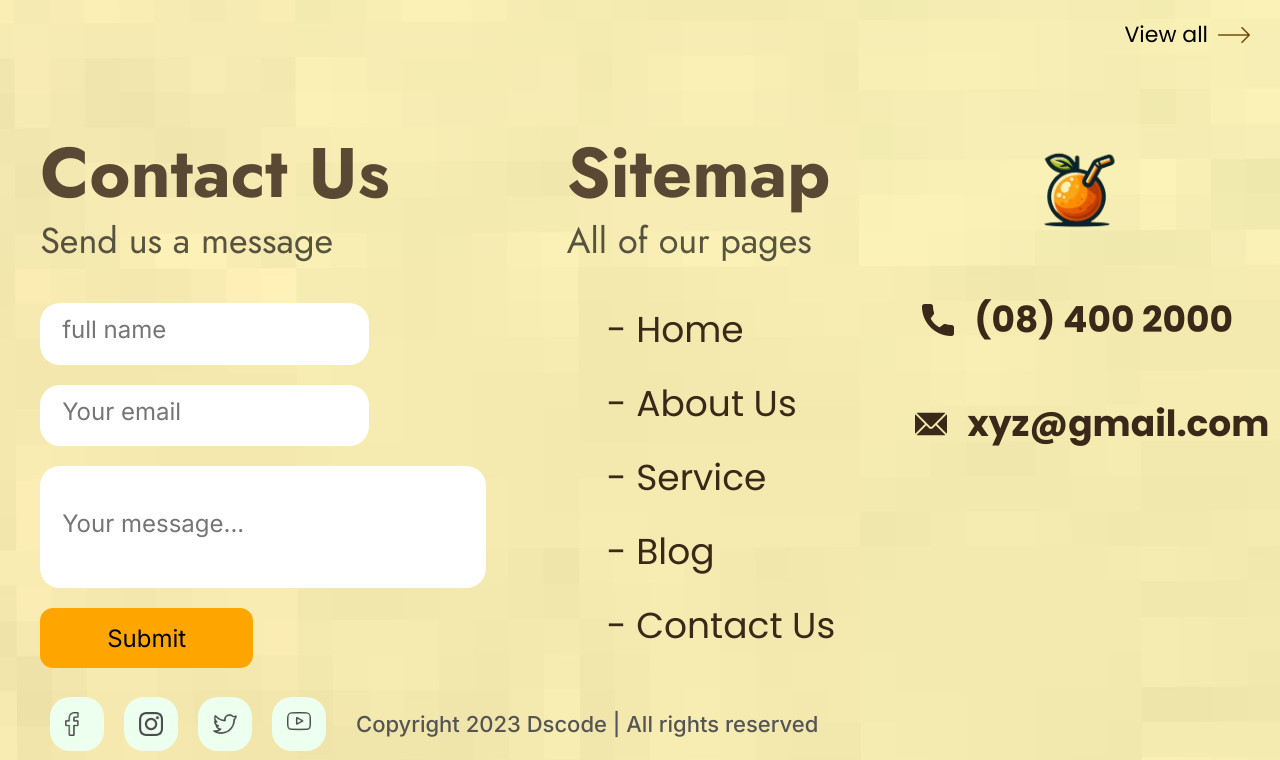
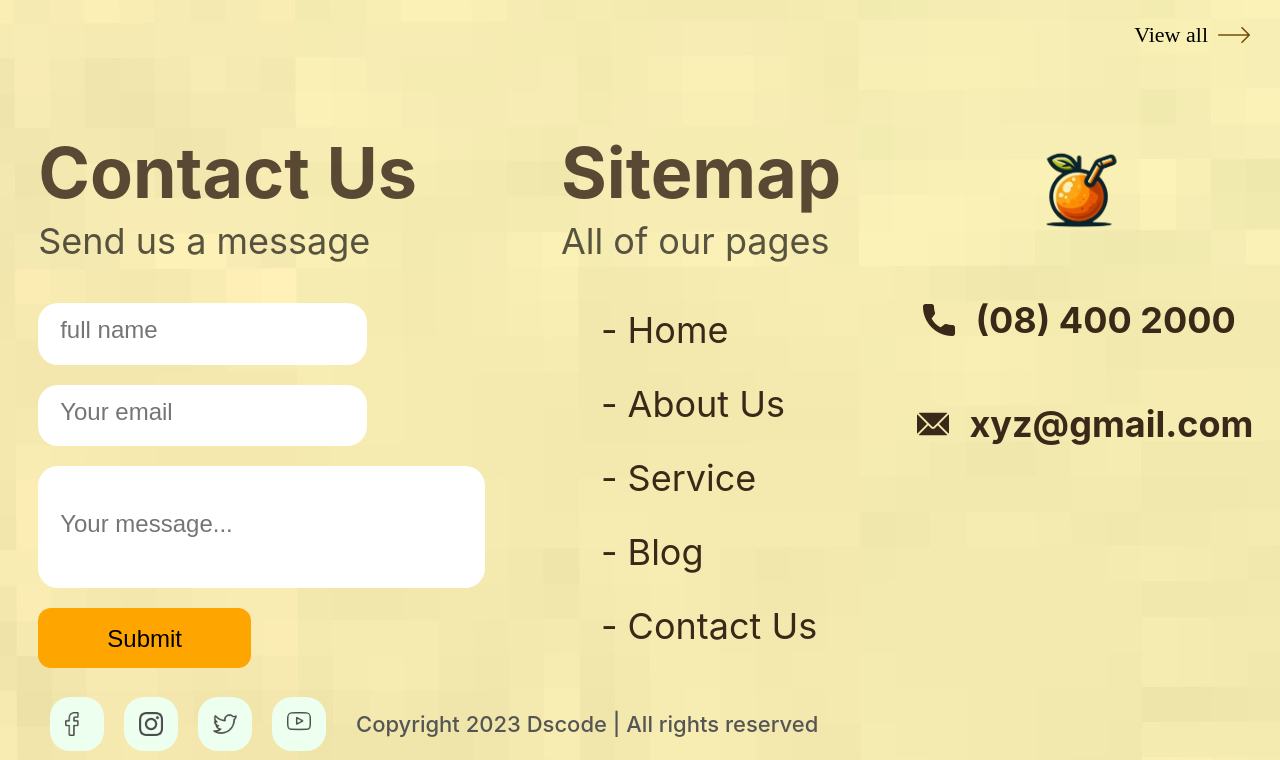
Before and after one commit to minokrim/juice, a React (Create React App) app: page / in a window 1280 px wide. Shown: the part 1895-2655 px from the top of the page. Built offline with nearby package versions, Linux system fonts and the light colour scheme.

Commit message:
removed font-family

```diff
--- a/src/contact/contact.css
+++ b/src/contact/contact.css
@@ -1,6 +1,3 @@
-@import url('https://fonts.googleapis.com/css2?family=Jost:ital,wght@0,100..900;1,100..900&display=swap');
-@import url('https://fonts.googleapis.com/css2?family=Inter:ital,opsz,wght@0,14..32,100..900;1,14..32,100..900&family=Jost:ital,wght@0,100..900;1,100..900&family=Quicksand:wght@300..700&display=swap');
-@import url('https://fonts.googleapis.com/css2?family=Inter:ital,opsz,wght@0,14..32,100..900;1,14..32,100..900&family=Jost:ital,wght@0,100..900;1,100..900&family=Poppins:ital,wght@0,100;0,200;0,300;0,400;0,500;0,600;0,700;0,800;0,900;1,100;1,200;1,300;1,400;1,500;1,600;1,700;1,800;1,900&family=Quicksand:wght@300..700&display=swap');
 .contact-body{
     display: flex;
     justify-content: space-around;
@@ -10,7 +7,7 @@
     flex-direction: column;
 }
 h2{
-font-family: Jost;
+
 font-size: 70px;
 font-weight: 700;
 line-height: 84px;
@@ -20,7 +17,7 @@
 padding-bottom: 0px;
 }
 .contact-us p{
-font-family: Jost;
+
 margin-top: 0px;
 padding-top: 0px;
 font-size: 36px;
@@ -38,7 +35,7 @@
     border: none;
 }
 form input::placeholder{
-font-family: Inter;
+
 font-size: 24px;
 font-weight: 400;
 line-height: 29.05px;
@@ -81,7 +78,7 @@
 border-radius: 13px;
 opacity: 0px;
 background-color: #FFA500;
-font-family: Inter;
+
 font-size: 24px;
 font-weight: 400;
 line-height: 29.05px;
@@ -90,7 +87,7 @@
 
 }
 .sitemap p{
-font-family: Jost;
+
 margin-top: 0px;
 padding-top: 0px;
 font-size: 36px;
@@ -103,7 +100,7 @@
 display: flex;
 flex-direction: column;
 gap: 20px;
-font-family: Poppins;
+
 font-size: 36px;
 font-weight: 400;
 line-height: 54px;
@@ -125,7 +122,7 @@
 .footer-det{
 display: flex;
 align-items: center;
-font-family: Poppins;
+
 font-size: 36px;
 font-weight: 400;
 line-height: 54px;
@@ -158,7 +155,7 @@
     gap: 20px;
 }
 .socials p{
-font-family: Inter;
+
 font-size: 22px;
 font-weight: 500;
 line-height: 26.63px;
--- a/src/nav/nav.css
+++ b/src/nav/nav.css
@@ -1,4 +1,3 @@
-@import url('https://fonts.googleapis.com/css2?family=Jost:ital,wght@0,100..900;1,100..900&family=Quicksand:wght@300..700&display=swap');
 .nav-main{
 display: flex;
 flex-direction: column;
@@ -30,7 +29,7 @@
 opacity: 0px;
 }
 .nav-options p{
-font-family: Quicksand;
+
 font-size: 22px;
 font-weight: 700;
 line-height: 27.5px;
@@ -48,7 +47,7 @@
 opacity: 0px;
 border: 1px solid #000000C7;
 background-color: transparent;
-font-family: Quicksand;
+
 font-size: 22px;
 font-weight: 600;
 line-height: 27.5px;
@@ -82,7 +81,7 @@
 background-image: url("../image/bg2.jpg");
 height: 100vh;
 align-items: center;
-font-family: Quicksand;
+
 font-size: 22px;
 font-weight: 700;
 position: relative;
```
